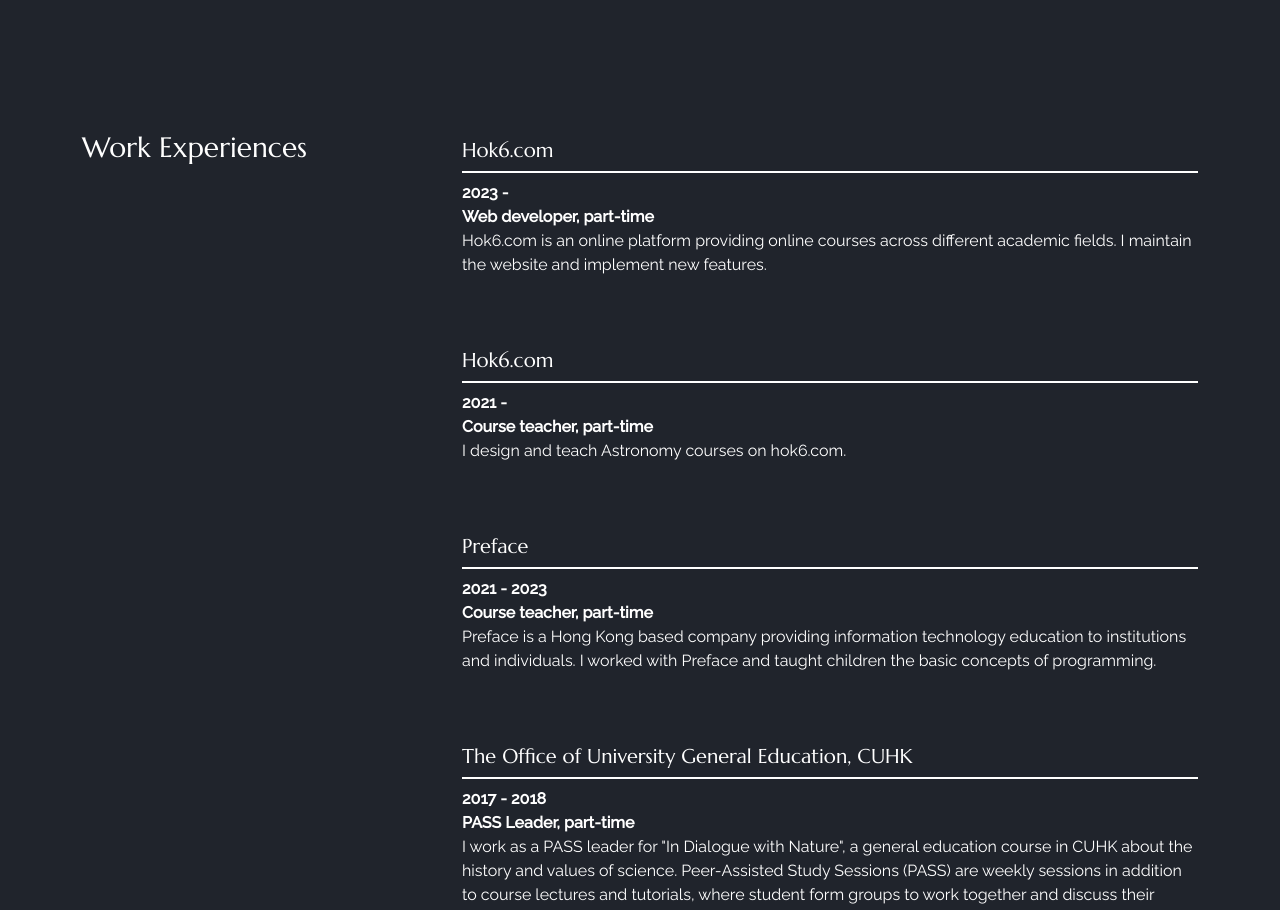
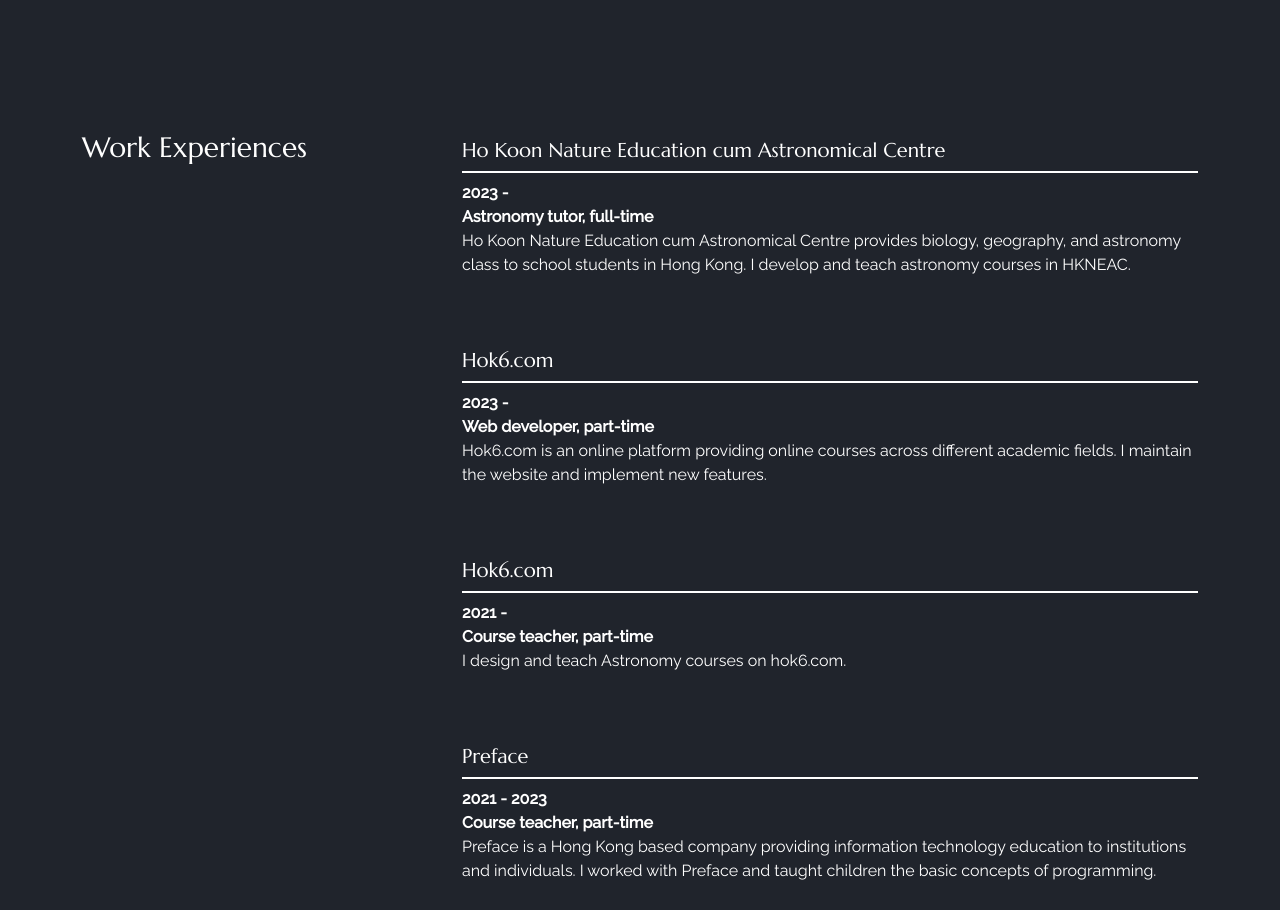
Before and after one commit to ct-chu/CV-site, a React (Create React App) app: page /about in a window 1280 px wide. Shown: the part 1520-2430 px from the top of the page. Built offline with nearby package versions, Linux system fonts and the light colour scheme.

Commit message:
add new job in aboutMe.js

```diff
--- a/src/content_control/aboutMe.js
+++ b/src/content_control/aboutMe.js
@@ -44,6 +44,14 @@
 ];
 
 const experience = [
+    {
+        title: "Ho Koon Nature Education cum Astronomical Centre",
+        post: "Astronomy tutor",
+        partTime: false,
+        startYear: "2023",
+        endYear: "",
+        description: "Ho Koon Nature Education cum Astronomical Centre provides biology, geography, and astronomy class to school students in Hong Kong. I develop and teach astronomy courses in HKNEAC.",
+    },
     {
         title: "Hok6.com",
         post: "Web developer",
```
